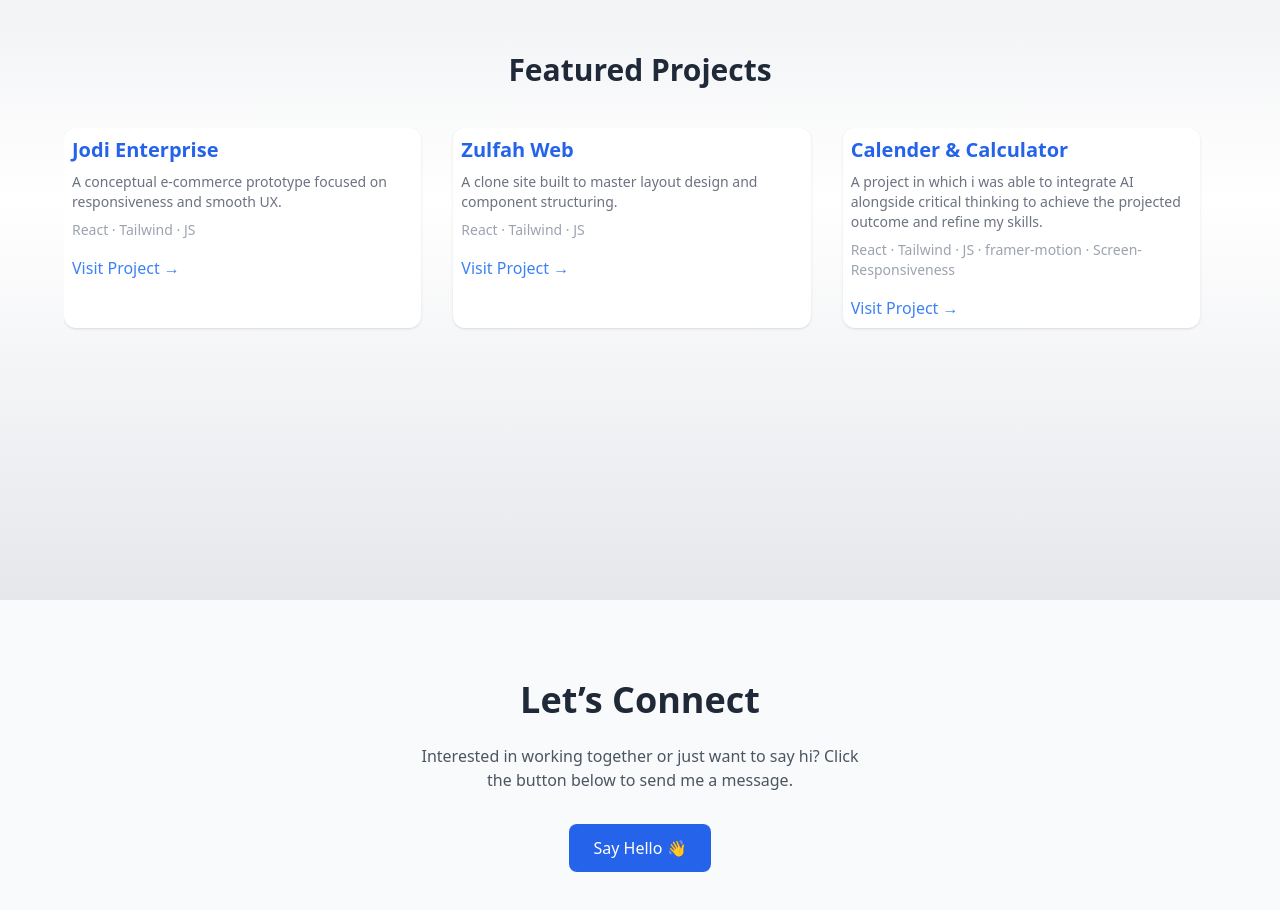
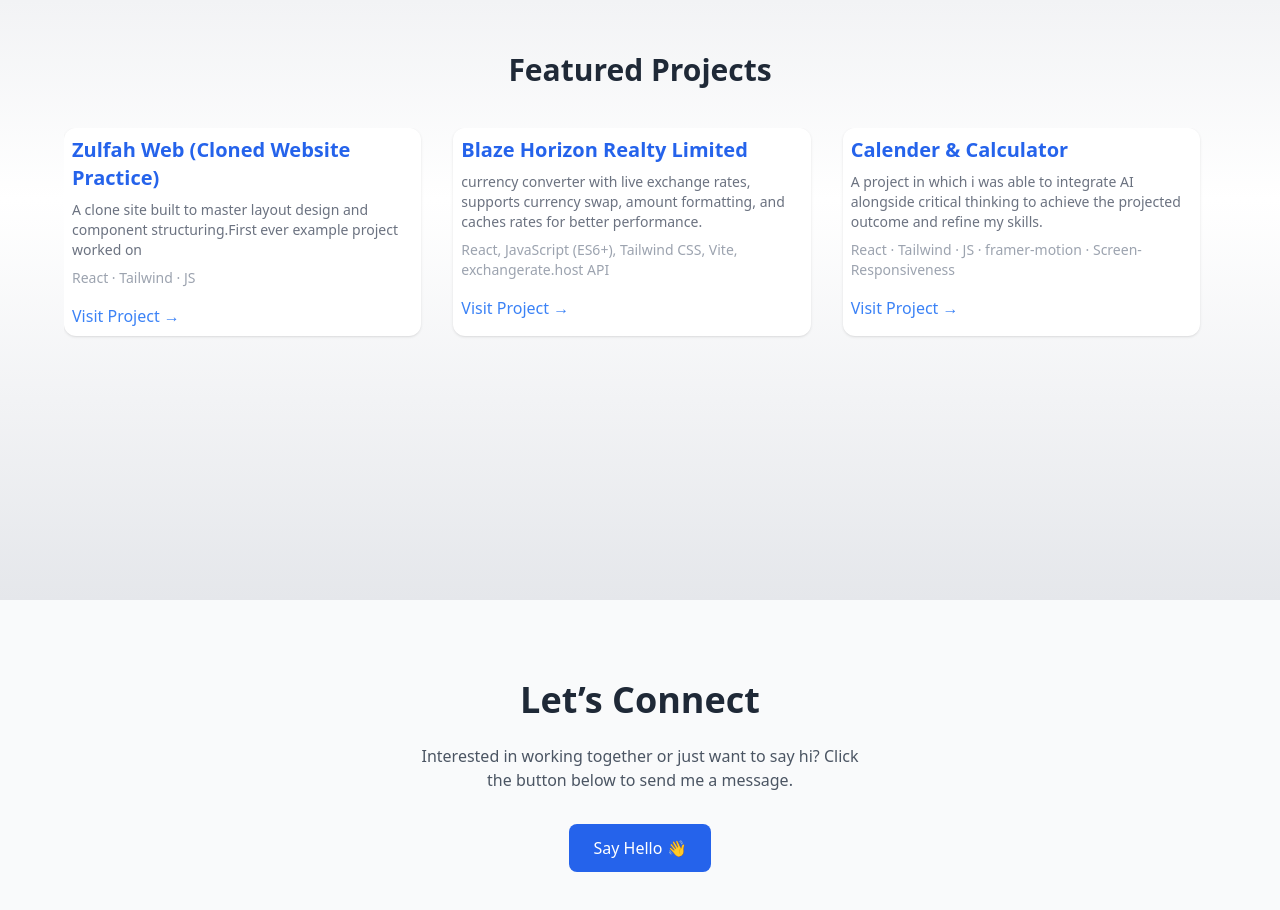
Before and after one commit to MJ1305/Main-Portfolio, a React (Vite) app: page / in a window 1280 px wide. Shown: the part 1880-2790 px from the top of the page. Built offline with nearby package versions, Linux system fonts and the light colour scheme.

Commit message:
Added a new project into the featured project and removed jodi website project

```diff
--- a/src/Components/projects.jsx
+++ b/src/Components/projects.jsx
@@ -3,16 +3,16 @@ import { motion } from "framer-motion";
 
 const projects = [
   {
-    title: "Jodi Enterprise",
-    desc: "A conceptual e-commerce prototype focused on responsiveness and smooth UX.",
+    title: "Zulfah Web (Cloned Website Practice)",
+    desc: "A clone site built to master layout design and component structuring.First ever example project worked on",
     tech: "React · Tailwind · JS",
-    link: "https://jodiweb.netlify.app/",
+    link: "https://zulfahwebclone.vercel.app/",
   },
   {
-    title: "Zulfah Web",
-    desc: "A clone site built to master layout design and component structuring.",
-    tech: "React · Tailwind · JS",
-    link: "https://zulfahwebclone.vercel.app/",
+    title: "Blaze Horizon Realty Limited",
+    desc: "currency converter with live exchange rates, supports currency swap, amount formatting, and caches rates for better performance.",
+    tech: "React, JavaScript (ES6+), Tailwind CSS, Vite, exchangerate.host API",
+    link: "https://the-blaze-horizon-realty-limited-pr.vercel.app/",
   },
   {
     title: "Calender & Calculator",
```
